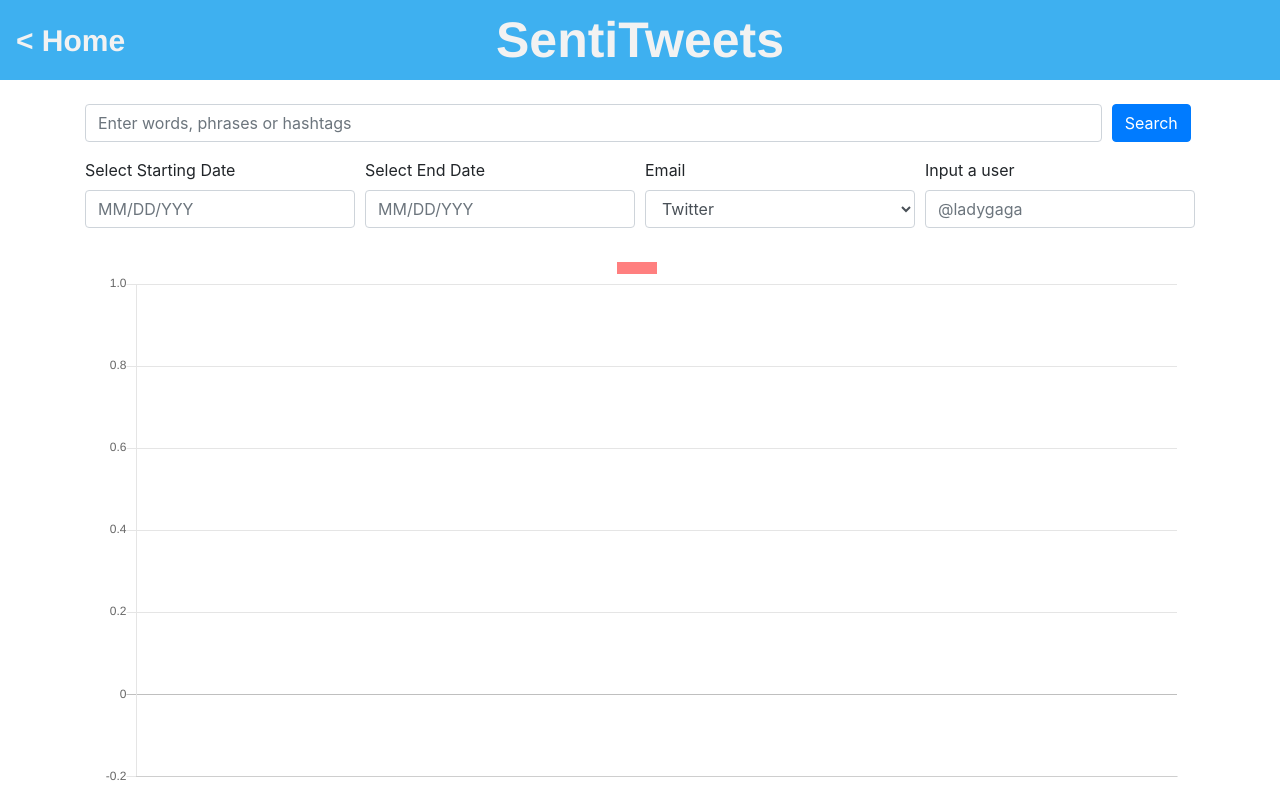
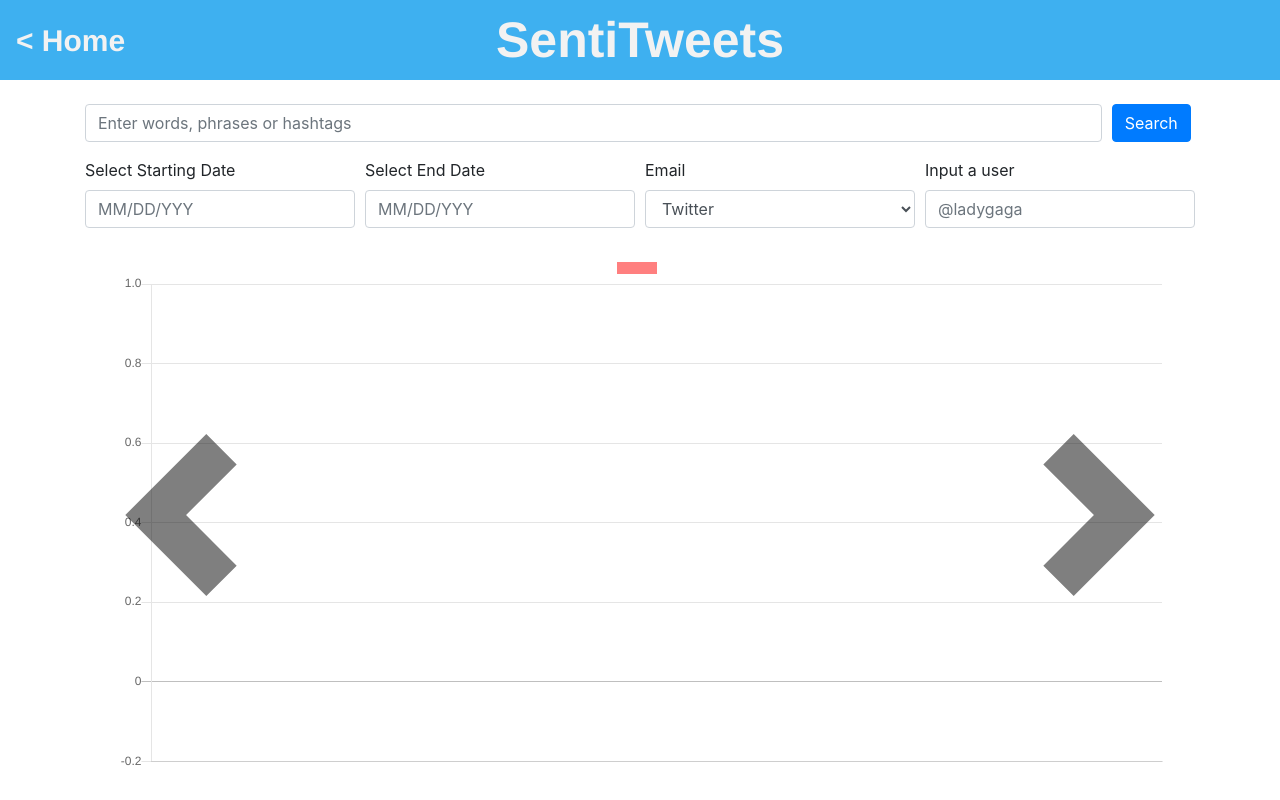
Before and after one commit to RJHughes/TwitterSentiment, a Flask app: page / in a window 1280 px wide. Run offline with Flask 2, Linux system fonts and the light colour scheme; some libraries are stand-ins or nearby versions.

Commit message:
Adds carousel

```diff
--- a/app/static/css/main.css
+++ b/app/static/css/main.css
@@ -6,6 +6,17 @@
   min-height: 80px;
 }
 
+.carousel-control-prev .carousel-control-prev-icon,
+.carousel-control-next .carousel-control-next-icon {
+    width: 200px;
+    height: 200px;
+    filter: invert(100%);
+}
+
+.carousel-control-prev .carousel-control-prev-icon:before,
+.carousel-control-next .carousel-control-next-icon:before{
+    font-size: 200px;
+}
 /* Style the links inside the navigation bar */
 .topnav a {
   float: left;
--- a/app/templates/index.html
+++ b/app/templates/index.html
@@ -98,6 +98,13 @@
 <h1>{{ title }}</h1>
 <div class="container">
 
+  <div id="carouselExampleControls" class="carousel slide" data-ride="carousel">
+    <div class="carousel-inner">
+      <div class="carousel-item">
+        <h1>"HREEE"</h1>
+      </div>
+      <div class="carousel-item active">
+        <div class="container">
         <canvas id="chart"></canvas>
         <script>
           // bar chart data
@@ -145,6 +152,18 @@
 
         </script>
       </div>
+    </div>
+    <a class="carousel-control-prev" href="#carouselExampleControls" role="button" data-slide="prev">
+      <span class="carousel-control-prev-icon" aria-hidden="false"></span>
+      <span class="sr-only">Previous</span>
+    </a>
+    <a class="carousel-control-next" href="#carouselExampleControls" role="button" data-slide="next">
+      <span class="carousel-control-next-icon" aria-hidden="false"></span>
+      <span class="sr-only">Next</span>
+    </a>
+  </div>
+
+</div>
 
 </div>
 
```
Lines whose indentation alone changed are shown as unchanged.
